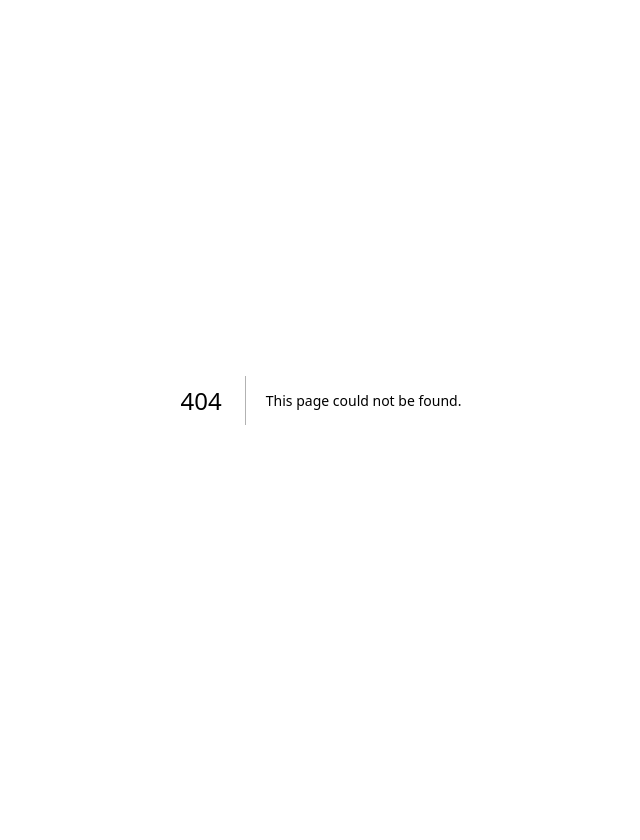
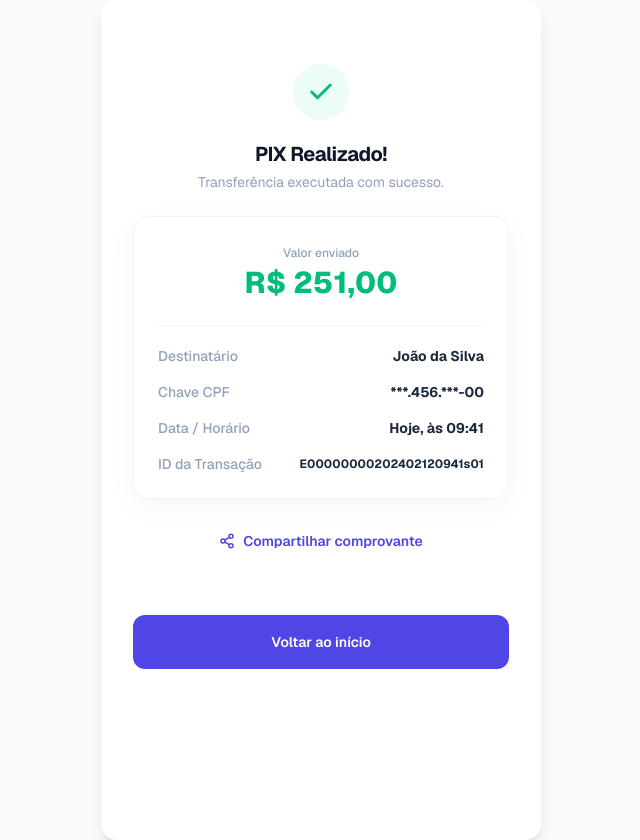
Before and after one commit to pauloisaque700/gc-projeto-pix, a Next.js app in the folder frontend/: page /pix/pix-realizado in a window 1280 px wide. Before the commit this address had no page. Shown: the whole page, without its empty margins (319-959 px from the left). Before the commit the page ends 800 px from the top, so only its background shows below. Built offline with nearby package versions, Linux system fonts and the light colour scheme.

Commit message:
Tela de pix realizado

```diff
--- a/frontend/src/app/pix/confirmar-pix/page.tsx
+++ b/frontend/src/app/pix/confirmar-pix/page.tsx
@@ -25,7 +25,7 @@ export default function ConfirmarPix() {
   });
 
   const [transferencia] = useState({
-    valor: "250,00",
+    valor: "251,00",
     tarifa: "Grátis"
   });
 
@@ -48,7 +48,7 @@ export default function ConfirmarPix() {
 
   return (
     <Tela>
-      <SmartphoneHeader title="CONFIRMAR PIX" backToUrl="/pix/transferir" />
+      <SmartphoneHeader title="CONFIRMAR PIX" backToUrl="/pix/transferir-pix" />
 
       <div className="flex flex-col gap-4 px-4 font-sans pb-6">
 
--- /dev/null
+++ b/frontend/src/app/pix/pix-realizado/page.tsx
@@ -0,0 +1,123 @@
+"use client";
+
+import { useState } from 'react';
+import { Check, Share2 } from 'lucide-react';
+import Tela from '../../../components/Tela';
+import Card from '../../../components/Card';
+import BotaoGrande from '../../../components/BotaoGrande';
+
+export default function SucessoPix() {
+  // 1. Consts estruturadas na sintaxe padrão das telas anteriores
+  const [contaOrigem] = useState({
+    id: "origem-123",
+    tipoConta: "Conta Corrente (*1234)",
+    brand: "ByeBank"
+  });
+
+  const [destinatario] = useState({
+    nome: "João da Silva",
+    chave: "***.456.***-00",
+    instituicao: "ByeBank"
+  });
+
+  const [transferencia] = useState({
+    valor: "251,00",
+    tarifa: "Grátis",
+    dataHorario: "Hoje, às 09:41",
+    idTransacao: "E00000000202402120941s01"
+  });
+
+  const handleCompartilhar = () => {
+    console.log("Ação: Compartilhar transação ID:", transferencia.idTransacao);
+  };
+
+  const handleVoltarInicio = () => {
+    console.log("Ação: Voltar para a tela inicial");
+  };
+
+  return (
+    <Tela>
+      {/* Alinhamento dos elementos centrais na tela do smartphone */}
+      <div className="flex flex-col items-center px-4 font-sans pb-6 pt-10 w-full">
+
+        {/* 2. Ícone de Confirmação Verde Superior */}
+        <div className="w-14 h-14 rounded-full bg-emerald-50 flex items-center justify-center text-emerald-500 mb-5">
+          <Check className="w-7 h-7 stroke-[2.5]" />
+        </div>
+
+        {/* Títulos de Sucesso */}
+        <h1 className="text-xl font-bold text-slate-900 text-center tracking-tight">
+          PIX Realizado!
+        </h1>
+        <p className="text-sm text-slate-400 text-center mt-1 mb-6">
+          Transferência executada com sucesso.
+        </p>
+
+        {/* 3. Bloco do Comprovante utilizando o seu componente <Card> */}
+        <Card paddingClass="p-6" bgClass="bg-white" roundedClass="rounded-2xl">
+          <div className="flex flex-col gap-5">
+
+            {/* Bloco de Destaque do Valor em Verde */}
+            <div className="flex flex-col items-center justify-center text-center py-1">
+              <span className="text-xs text-slate-400 font-medium">Valor enviado</span>
+              <span className="text-3xl font-extrabold text-emerald-500 mt-1">
+                R$ {transferencia.valor}
+              </span>
+            </div>
+
+            {/* Linha Divisória Fina */}
+            <div className="w-full h-[1px] bg-slate-100" />
+
+            {/* Listagem dos dados amarrados às suas consts */}
+            <div className="flex flex-col gap-4 text-sm">
+              <div className="flex justify-between items-start gap-4">
+                <span className="text-slate-400 font-medium">Destinatário</span>
+                <span className="font-bold text-slate-800 text-right">{destinatario.nome}</span>
+              </div>
+
+              <div className="flex justify-between items-center gap-4">
+                <span className="text-slate-400 font-medium">Chave CPF</span>
+                <span className="font-bold text-slate-800 text-right">{destinatario.chave}</span>
+              </div>
+
+              <div className="flex justify-between items-center gap-4">
+                <span className="text-slate-400 font-medium">Data / Horário</span>
+                <span className="font-bold text-slate-800 text-right">{transferencia.dataHorario}</span>
+              </div>
+
+              <div className="flex justify-between items-center gap-4">
+                <span className="text-slate-400 font-medium shrink-0">ID da Transação</span>
+                <span className="font-bold text-slate-800 text-right break-all text-xs font-sans">
+                  {transferencia.idTransacao}
+                </span>
+              </div>
+            </div>
+
+          </div>
+        </Card>
+
+        {/* 4. Ação de Compartilhar Comprovante */}
+        <button
+          type="button"
+          onClick={handleCompartilhar}
+          className="mt-6 flex items-center justify-center gap-2 text-sm font-semibold text-[#4F46E5] hover:text-[#4338CA] transition-colors py-2 px-4 focus:outline-none"
+        >
+          <Share2 className="w-4 h-4 stroke-[2.2]" />
+          <span>Compartilhar comprovante</span>
+        </button>
+
+        {/* 5. Ação de Fechamento utilizando o seu componente <BotaoGrande> */}
+        <div className="w-full mt-12">
+          <BotaoGrande
+            text="Voltar ao início"
+            bgClass="bg-[#4F46E5] hover:bg-[#4338CA]"
+            textClass="text-white font-semibold text-sm"
+            widthClass="w-full"
+            onClick={handleVoltarInicio}
+          />
+        </div>
+
+      </div>
+    </Tela>
+  );
+}
```
